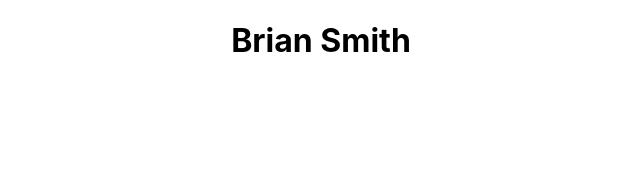
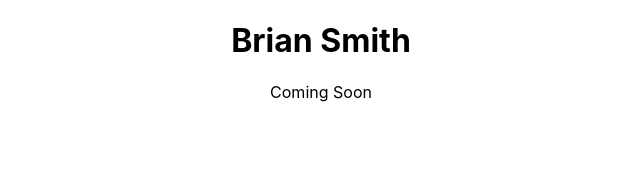
Before and after one commit to bsmitty815/portfolio, a React (Create React App) app: page / in a window 1280 px wide. Shown: the top 172 px of the page, without its empty margins (319-959 px from the left). Built offline with nearby package versions, Linux system fonts and the light colour scheme.

Commit message:
coming soon

```diff
--- a/src/App.js
+++ b/src/App.js
@@ -5,6 +5,7 @@ function App() {
   return (
     <div className="App">
       <h1>Brian Smith</h1>
+      <p>Coming Soon</p>
     </div>
   );
 }
```
